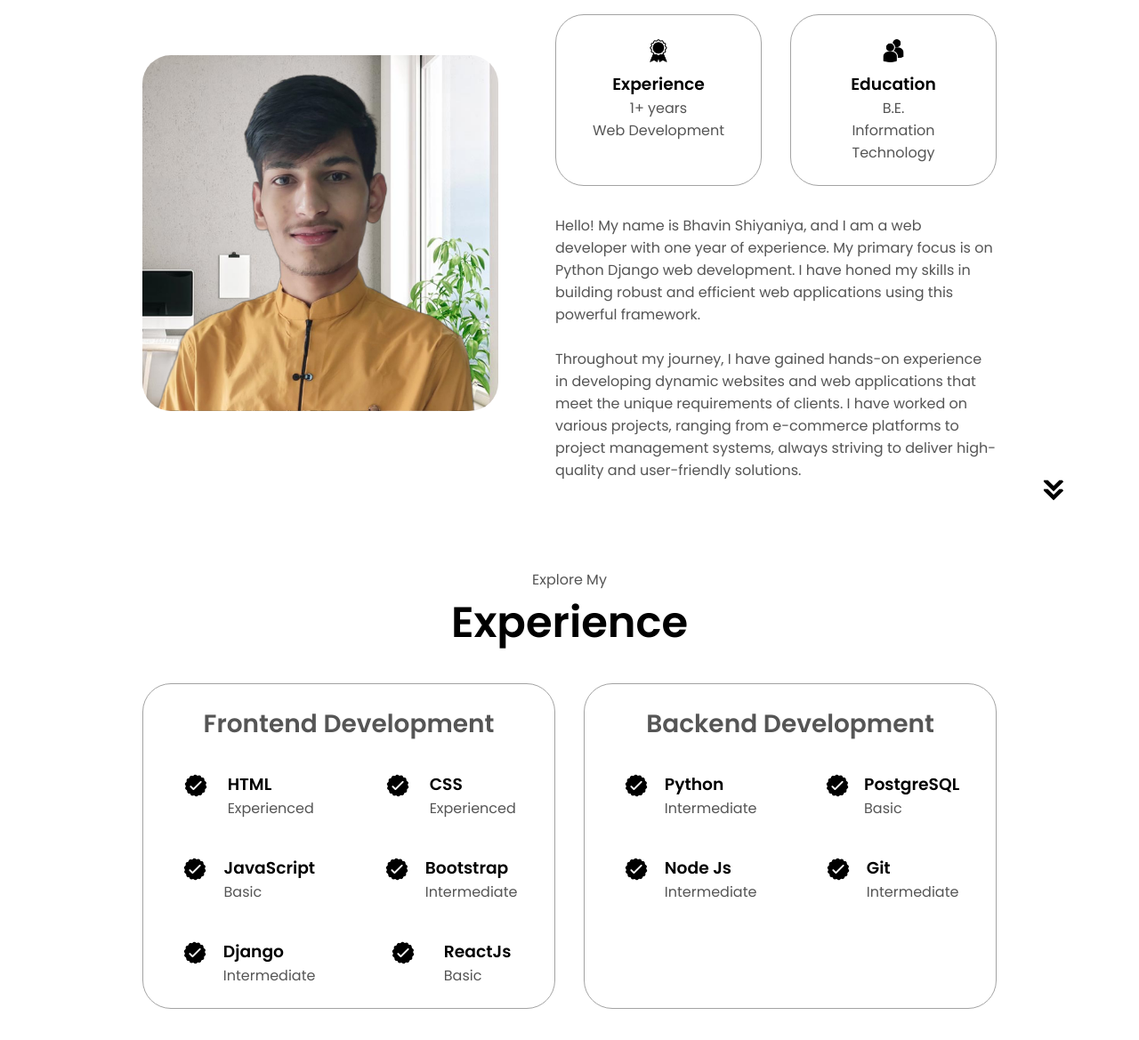
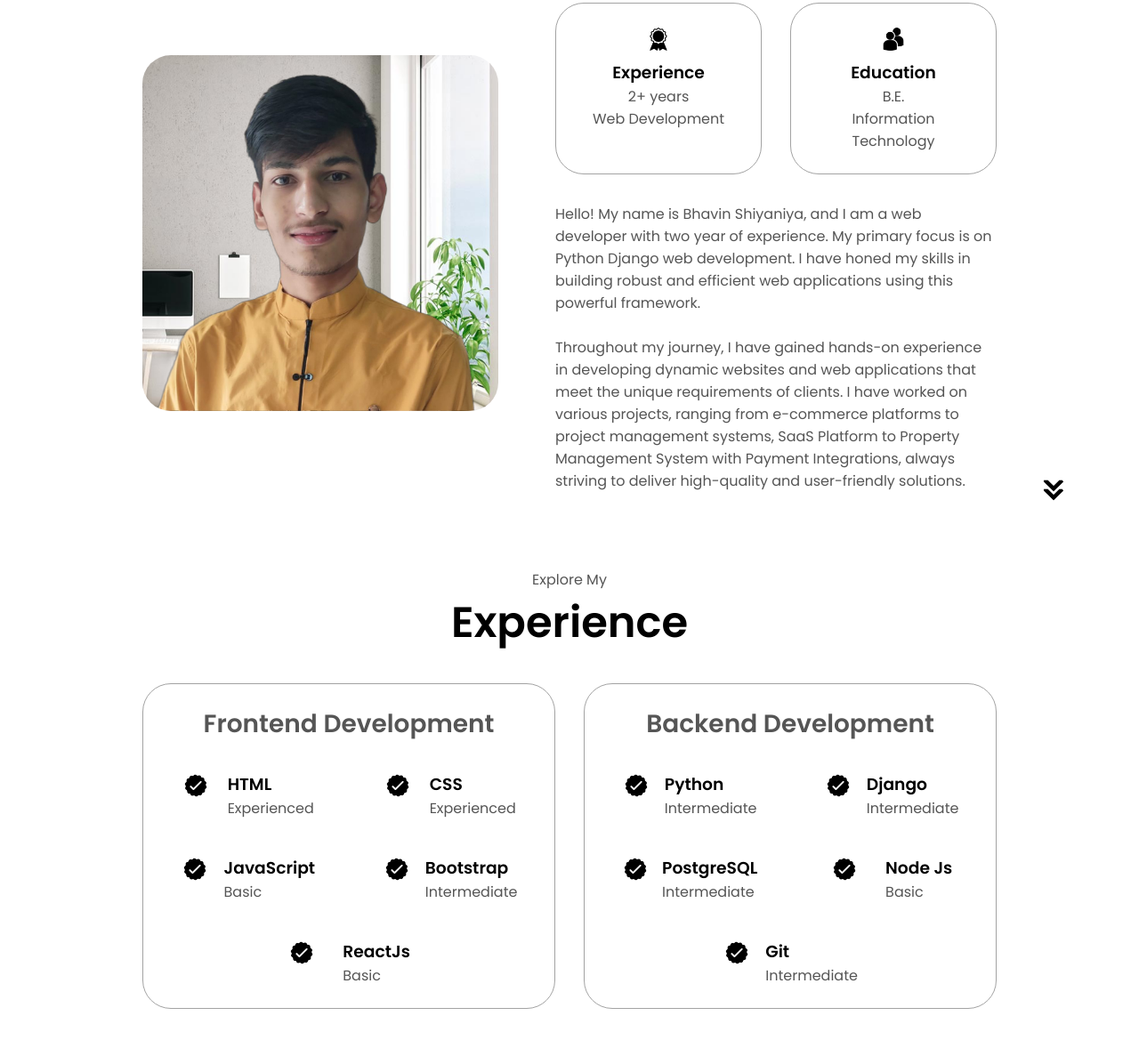
Before and after one commit to BhavinShiyaniya/Portfolio-Website, a plain HTML site: page index.html in a window 1280 px wide. Shown: the part 961-2130 px from the top of the page at 89% size. Drawn offline with nearby package versions, Linux system fonts and the light colour scheme.

Commit message:
updated profile

```diff
--- a/index.html
+++ b/index.html
@@ -77,7 +77,7 @@
                     <div class="details-container">
                         <img src="./assets/experience.png" alt="Experience icon" class="icon" />
                         <h3>Experience</h3>
-                        <p>1+ years <br />Web Development</p>
+                        <p>2+ years <br />Web Development</p>
                     </div>
                     <div class="details-container">
                         <img src="./assets/education.png" alt="Education icon" class="icon" />
@@ -86,8 +86,8 @@
                     </div>
                 </div>
                 <div class="text-container">
-                    <p>Hello! My name is Bhavin Shiyaniya, and I am a web developer with one year of experience. My primary focus is on Python Django web development. I have honed my skills in building robust and efficient web applications using this powerful framework.</p><br />
-                    <p>Throughout my journey, I have gained hands-on experience in developing dynamic websites and web applications that meet the unique requirements of clients. I have worked on various projects, ranging from e-commerce platforms to project management systems, always striving to deliver high-quality and user-friendly solutions.
+                    <p>Hello! My name is Bhavin Shiyaniya, and I am a web developer with two year of experience. My primary focus is on Python Django web development. I have honed my skills in building robust and efficient web applications using this powerful framework.</p><br />
+                    <p>Throughout my journey, I have gained hands-on experience in developing dynamic websites and web applications that meet the unique requirements of clients. I have worked on various projects, ranging from e-commerce platforms to project management systems, SaaS Platform to Property Management System with Payment Integrations, always striving to deliver high-quality and user-friendly solutions.
                     </p>
                 </div>
             </div>
@@ -133,13 +133,6 @@
                         <article>
                             <img src="./assets/checkmark.png" alt="Experience icon" class="icon" />
                             <div>
-                                <h3>Django</h3>
-                                <p>Intermediate</p>
-                            </div>
-                        </article>
-                        <article>
-                            <img src="./assets/checkmark.png" alt="Experience icon" class="icon" />
-                            <div>
                                 <h3>ReactJs</h3>
                                 <p>Basic</p>
                             </div>
@@ -159,15 +152,22 @@
                         <article>
                             <img src="./assets/checkmark.png" alt="Experience icon" class="icon" />
                             <div>
+                                <h3>Django</h3>
+                                <p>Intermediate</p>
+                            </div>
+                        </article>
+                        <article>
+                            <img src="./assets/checkmark.png" alt="Experience icon" class="icon" />
+                            <div>
                                 <h3>PostgreSQL</h3>
-                                <p>Basic</p>
+                                <p>Intermediate</p>
                             </div>
                         </article>
                         <article>
                             <img src="./assets/checkmark.png" alt="Experience icon" class="icon" />
                             <div>
                                 <h3>Node Js</h3>
-                                <p>Intermediate</p>
+                                <p>Basic</p>
                             </div>
                         </article>
                         <article>
@@ -293,13 +293,13 @@
                 </ul>
             </div>
         </nav>
-        <p>Copyright &#169; 2023 Bhavin Shiyaniya. All Rights Reserved.</p>
+        <p>Copyright &#169; 2025 Bhavin Shiyaniya. All Rights Reserved.</p>
     </footer>
     <script src="scripts.js"></script>
     <script src="https://unpkg.com/typed.js@2.0.16/dist/typed.umd.js"></script>
     <script>
         var typed = new Typed('#element', {
-            strings: ['Web Developer', 'Web Designer', 'Python Developer'],
+            strings: ['Python Developer', 'Web Developer', 'Web Designer'],
             typeSpeed: 50,
         });
     </script>
```
Also changed, not shown: 1 other file.
